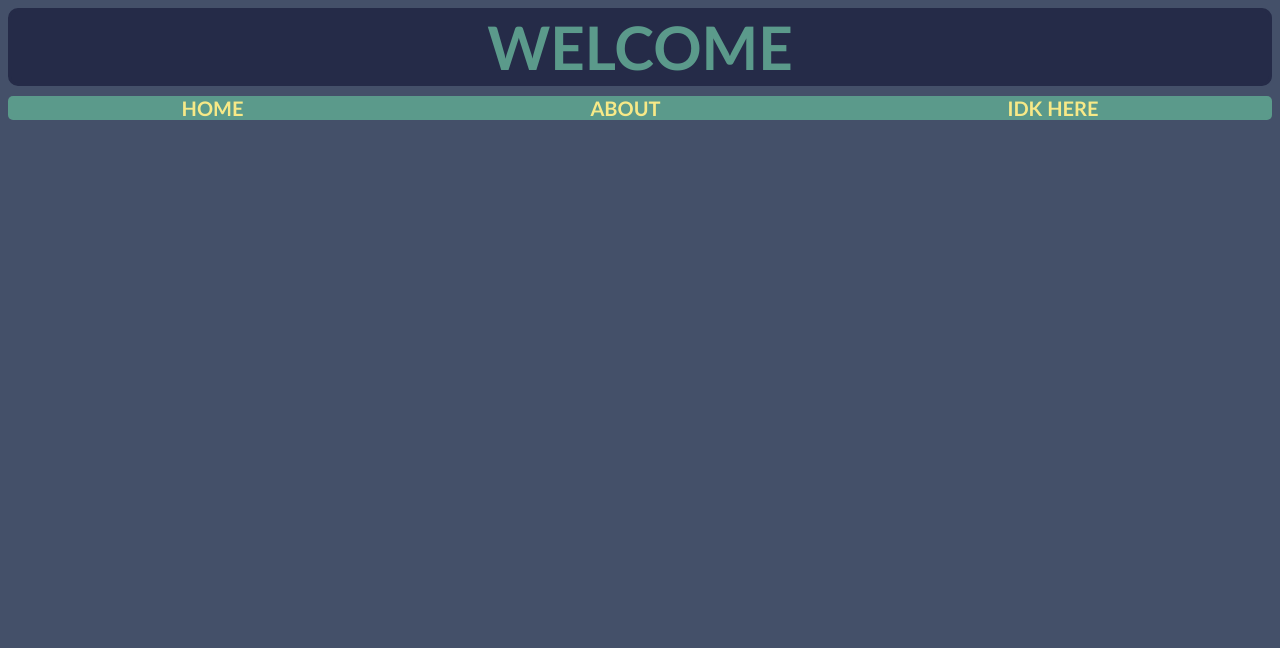
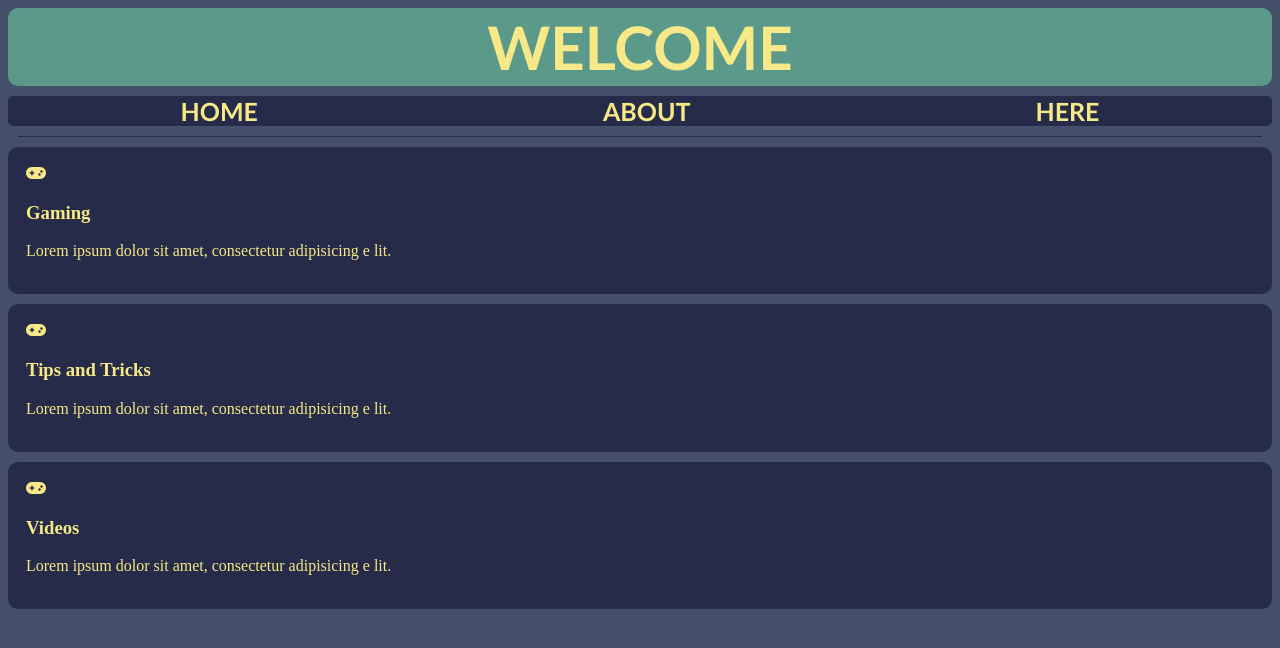
Before and after one commit to Ralph-Dulla-23/CodePen, a plain HTML site: page index.html in a window 1280 px wide. Drawn offline with Linux system fonts and the light colour scheme.

Commit message:
kapoy na

```diff
--- a/index.html
+++ b/index.html
@@ -1,6 +1,7 @@
 <!DOCTYPE html>
 <html>
   <head>
+    <link rel="stylesheet" href="https://cdnjs.cloudflare.com/ajax/libs/font-awesome/6.4.2/css/all.min.css" integrity="sha512-z3gLpd7yknf1YoNbCzqRKc4qyor8gaKU1qmn+CShxbuBusANI9QpRohGBreCFkKxLhei6S9CQXFEbbKuqLg0DA==" crossorigin="anonymous" referrerpolicy="no-referrer" />
     </style>
     <meta charset="utf-8">
 
@@ -10,22 +11,24 @@
       body{
         background-color: #445069;
       }
-      h1{
-        background-color: #252B48;
-        color: #5B9A8B;
+      .Title{
+        background-color: #5B9A8B;
+        color: #F7E987;
         font-size: 60px;
         font-family: 'Gill Sans', 'Gill Sans MT', Calibri, 'Trebuchet MS', sans-serif ;
         text-align: center;
         border-style: solid;
         border-radius: 10px;
-        border-color: #252B48;
+        border-color: #5B9A8B;
         margin-top: auto;
         margin-bottom: 10px;
 
 
       }
-      h3{
-      font-size: 20px;
+      .three{
+
+      border-top-width: 10px;
+      font-size: 25px;
       margin: auto;
       position: relative;
       text-align: center;
@@ -34,7 +37,7 @@
       }
       .div1{
 
-        background-color: #5B9A8B;
+        background-color: #252B48;
         border: 10px;
         border-radius: 5px;
         display: flex;
@@ -42,16 +45,70 @@
         align-items: center;
 
       }
+      .intro{
+        margin: 10px 0px 20px auto;
+        text-align: center;
+        border-radius: 5px;
+        color:#252B48;
+
+      }
+      .grid{
+        border-radius: 5px;
+        color: #F7E987;
+        text-align: left;
+      }
+      h2{
+        font-size: 35px;
+        color: #5B9A8B;
+      }
+      hr{
+        height: 1px;
+        margin: 10px 10px 10px 10px;
+        background-color: #252B48;
+        border: none;
+      }
+      .grid > div{
+        background-color: #252B48;
+        padding: 18px;
+        text—align: center;
+        box—shadow: 0px 0px 10px #000000;
+        margin: 10px auto 10px auto;
+        border-radius: 10px;
+      }
+      .grid >div:hover{
+        transition: 0.25s ease-in;
+        background-color: #121b2e;
+      }
+
     </style>
   </head>
     <body>
         <div>
-      <h1>WELCOME</h1>
+      <h1 class="Title">WELCOME</h1>
         </div>
         <div class="div1">
-          <h3>HOME</h3>
-          <h3>ABOUT</h3>
-          <h3>IDK HERE</h3>
+          <h3 class="three">HOME</h3>
+          <h3 class="three">ABOUT</h3>
+          <h3 class="three">HERE</h3>
+        </div>
+          <hr>
+        </div>
+        <div class="grid">
+          <div>
+            <i class="fa-solid fa-gamepad"></i>
+            <h3>  Gaming</h3>
+            <p> Lorem ipsum dolor sit amet, consectetur adipisicing e lit.</p>
+          </div>
+          <div>
+            <i class="fa-solid fa-gamepad"></i>
+            <h3> Tips and Tricks</h3>
+            <p> Lorem ipsum dolor sit amet, consectetur adipisicing e lit.</p>
+          </div>
+          <div>
+            <i class="fa-solid fa-gamepad"></i>
+            <h3>Videos</h3>
+            <p> Lorem ipsum dolor sit amet, consectetur adipisicing e lit.</p>
+          </div>
         </div>
   </body>
 </html>
```
